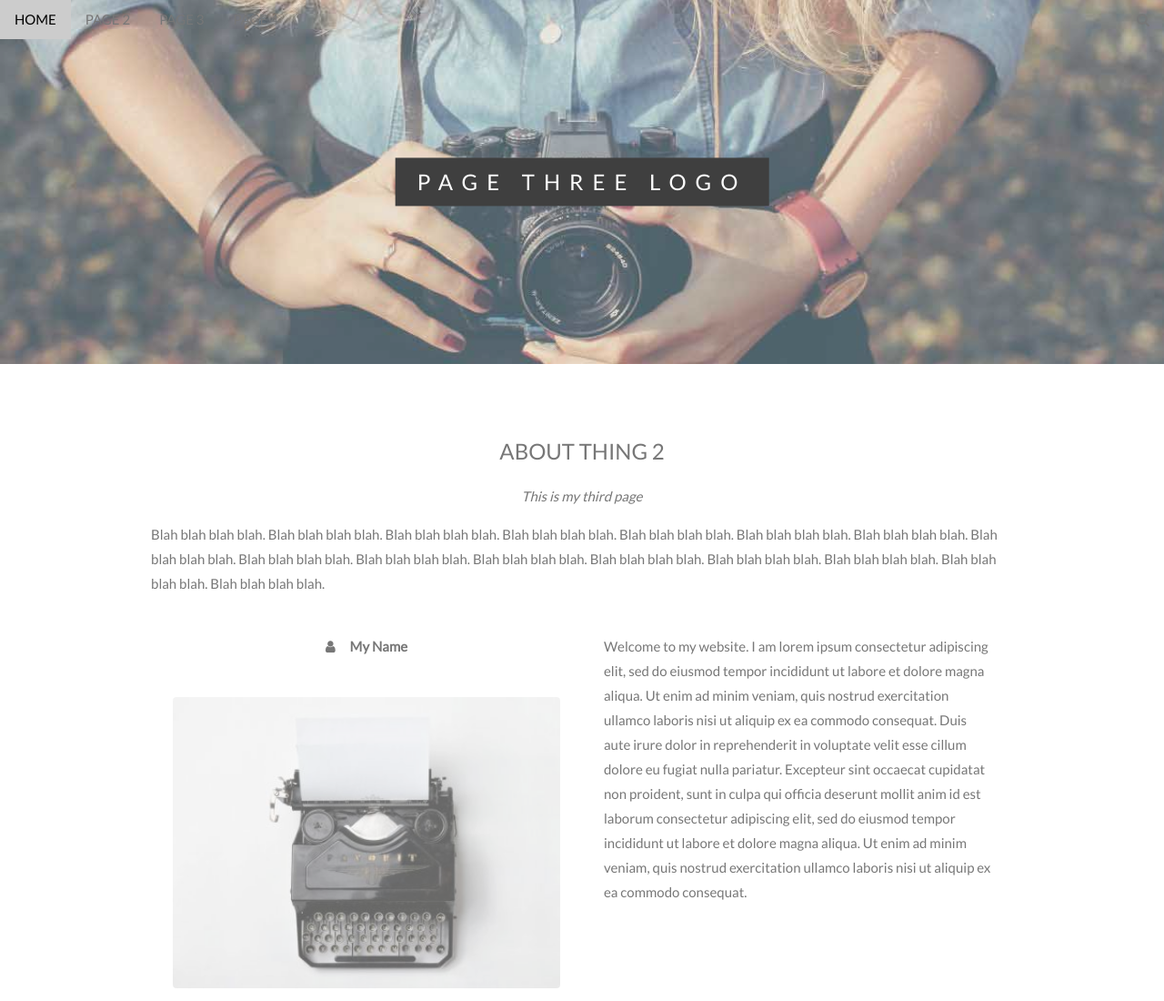
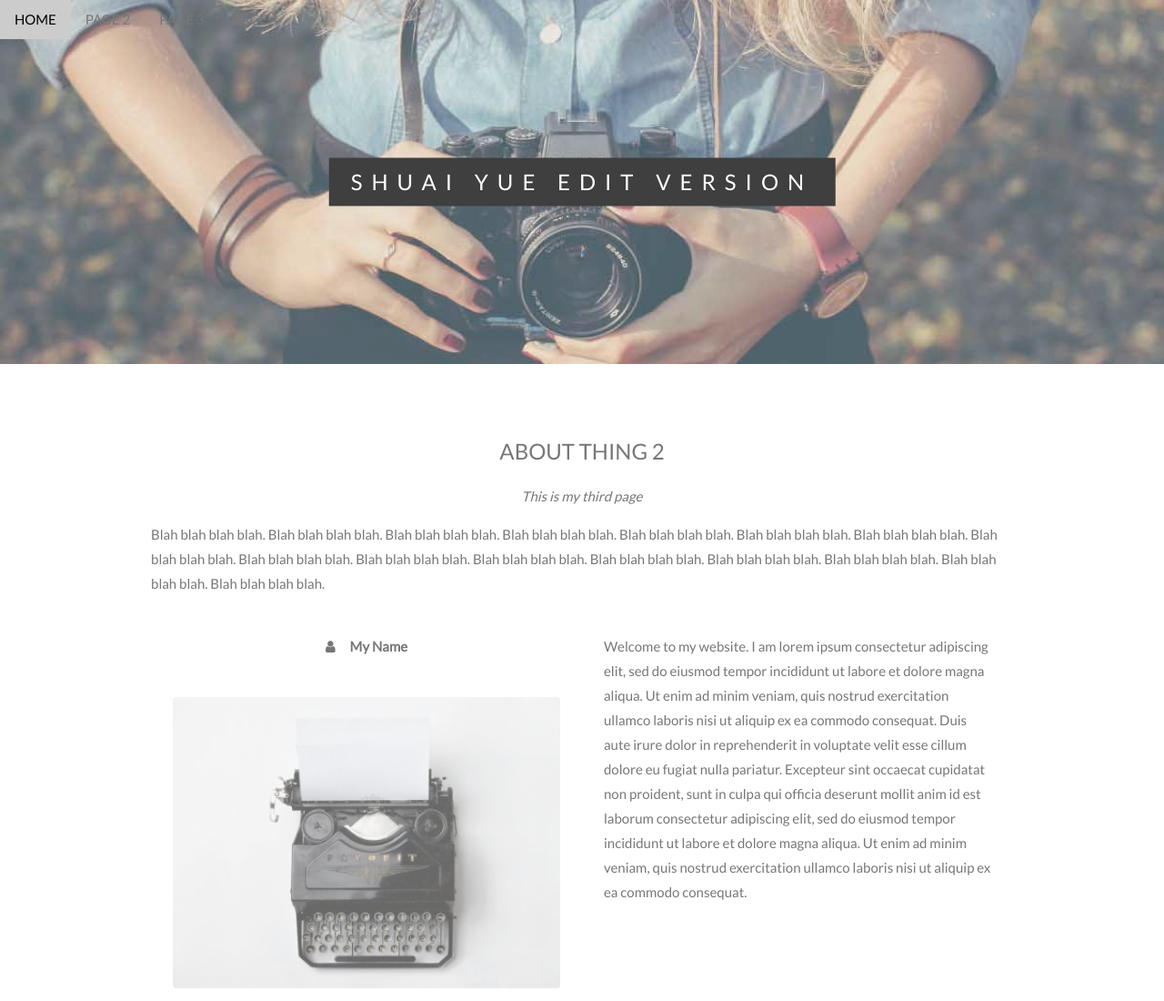
Before and after one commit to 330HCI-Team/Project5, a plain HTML site: page page3.html in a window 1280 px wide. Shown: the top 1100 px of the page at 91% size. Drawn offline with Linux system fonts and the light colour scheme.

Commit message:
Add files via upload

```diff
--- a/page3.html
+++ b/page3.html
@@ -36,7 +36,7 @@
 <!-- First Parallax Image with Logo Text -->
 <div class="bgimg-3 w3-display-container w3-opacity-min" id="home">
   <div class="w3-display-middle" style="white-space:nowrap;">
-    <span class="w3-center w3-padding-large w3-black w3-xlarge w3-wide w3-animate-opacity">PAGE <span class="w3-hide-small">THREE</span> LOGO</span>
+    <span class="w3-center w3-padding-large w3-black w3-xlarge w3-wide w3-animate-opacity">SHUAI YUE <span class="w3-hide-small">EDIT</span> VERSION</span>
   </div>
 </div>
 
```
